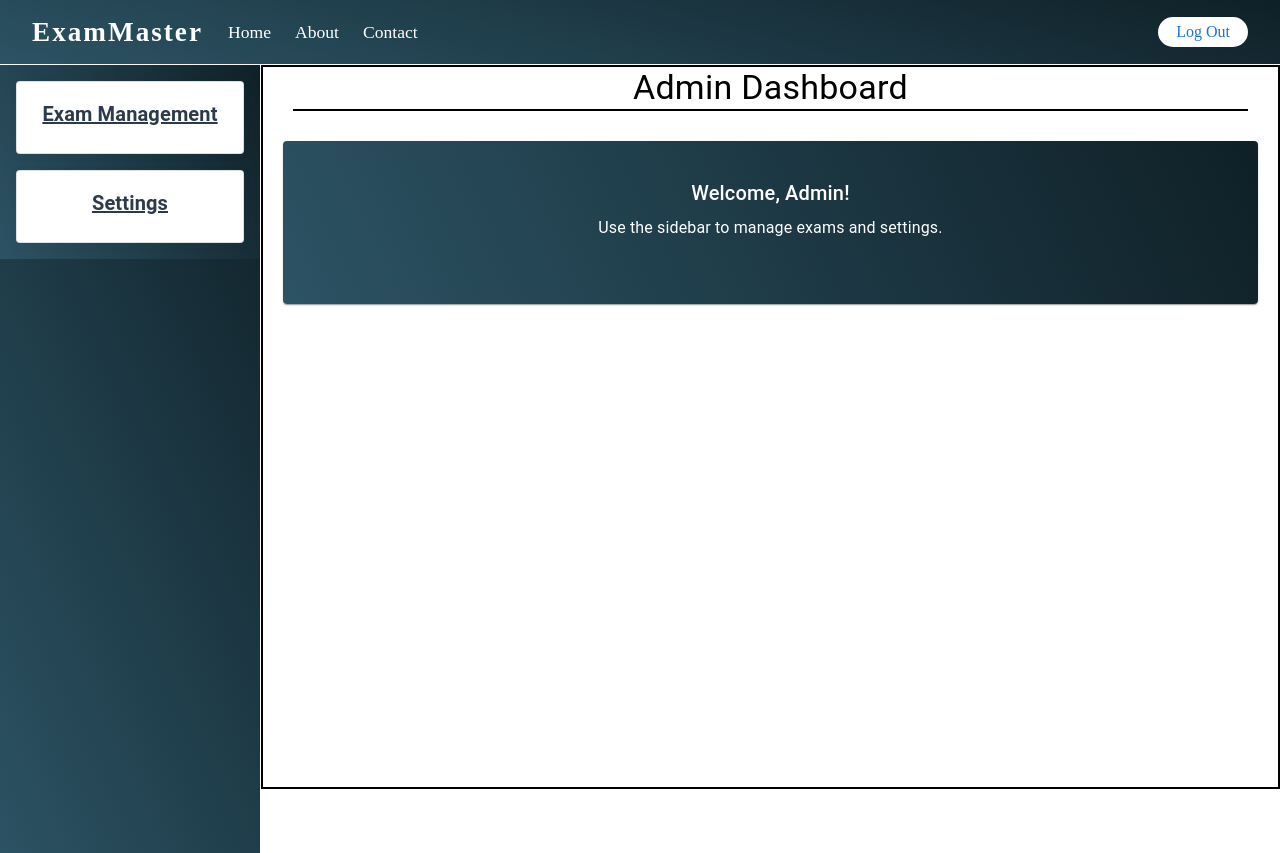
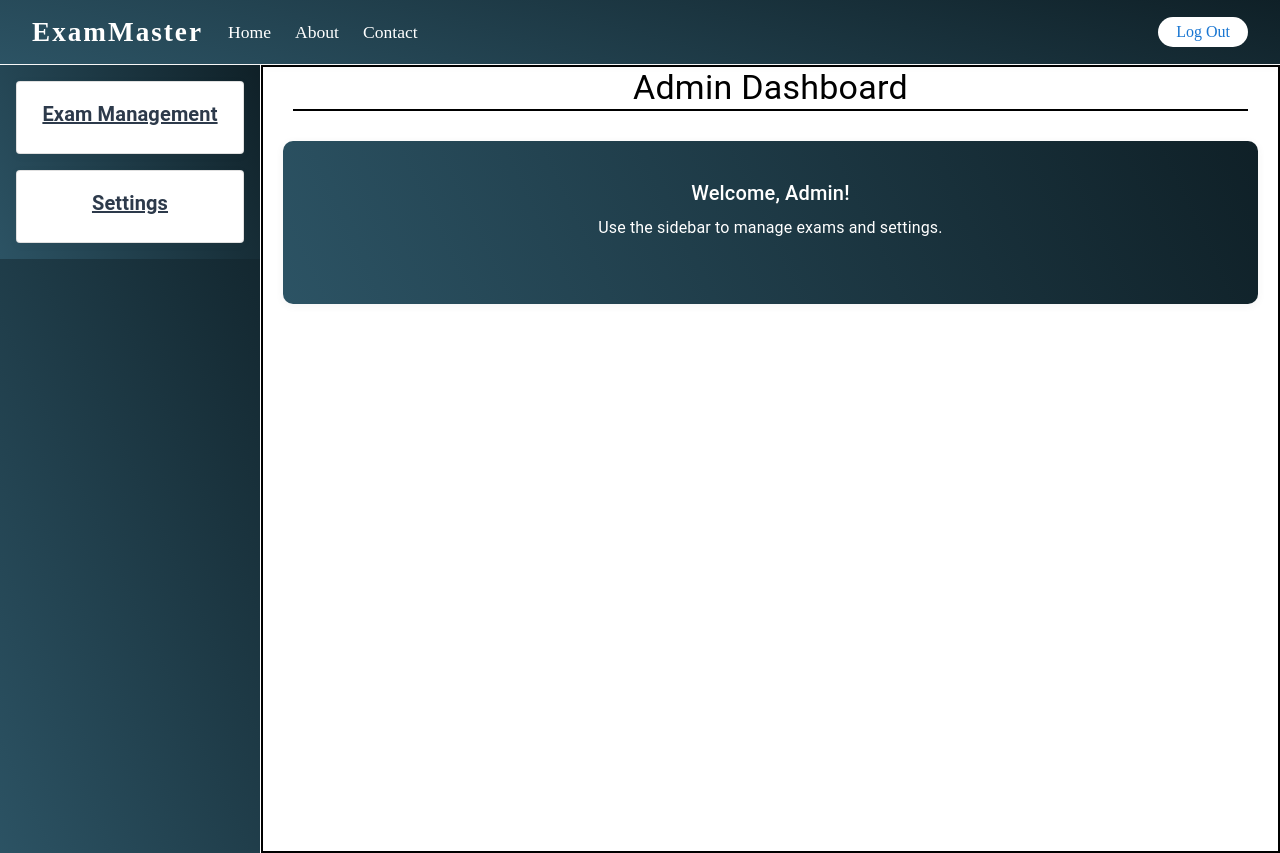
Before and after one commit to Siddharth2k14/online-exam-portal-client, a React (Vite) app: page /admin/dashboard in a window 1280 px wide. Before the commit the page ends 800 px from the top, so only its background shows below. Built offline with nearby package versions, Linux system fonts and the light colour scheme.

Commit message:
Replacing outer css with inner css for the AdminPage component

```diff
--- a/src/components/AdminPage/AdminPage.css
+++ b/src/components/AdminPage/AdminPage.css
@@ -6,12 +6,7 @@
 }
 
 .admin-page {
-    width: 79.6vw;
-    min-height: 90.5vh;
     border: 2px solid black;
-    position: absolute;
-    top: 65px;
-    left: 261px;
     /* background: linear-gradient(245deg, #0f2027, #2c5364); */
     color: black;
 }
@@ -26,26 +21,7 @@
     letter-spacing: 1px;
 }
 
-.horizontal-line {
-    border: none;
-    border-top: 2px solid black;
-    margin: 0 30px 30px 30px;
-    height: 0;
-}
 
-.admin-welcome {
-    text-align: center;
-    margin-bottom: 20px;
-    font-size: 1.5rem;
-    font-weight: 500;
-    color: white;
-}
-.admin-card {
-    margin: 20px;
-    padding: 20px;
-    border-radius: 10px;
-    box-shadow: 0 2px 8px rgba(60, 60, 60, 0.06);
-}
 .admin-settings {
     display: flex;
     justify-content: center;
--- a/src/components/AdminPage/AdminPage.jsx
+++ b/src/components/AdminPage/AdminPage.jsx
@@ -4,12 +4,14 @@ import { Card, CardContent, Typography } from '@mui/material';
 import SideBar from '../SideBar/SideBar';
 import ExamCreation from '../Exam Creation/ExamCreation';
 import ManageExam from '../Manage Exams/ManageExam';
+import { useSelector } from 'react-redux';
 import AccountSettings from '../Account Settings/AccountSettings';
 
 const AdminPage = () => {
   const [selectedSection, setSelectedSection] = useState('');
   const [titleExam, setTitleExam] = useState('');
   // const [submittedTitle, setSubmittedTitle] = useState('');
+  const user = useSelector(state => state.auth.user);
 
   const renderContent = () => {
     if (selectedSection === 'Exam Creation') {
@@ -19,12 +21,21 @@ const AdminPage = () => {
       return <ManageExam />;
     }
     else if (selectedSection === 'Account Settings') {
-      return <AccountSettings />;
+      return <AccountSettings user={user} />;
     }
 
     return (
       <>
-        <div className='admin-welcome'>
+        <div
+          className='admin-welcome'
+          style={{
+            textAlign: 'center',
+            marginBottom: '20px',
+            fontSize: '1.5rem',
+            fontWeight: '500',
+            color: 'white',
+          }}
+        >
           <Typography variant="h6" gutterBottom>
             Welcome, Admin!
           </Typography>
@@ -39,12 +50,34 @@ const AdminPage = () => {
   return (
     <>
       <SideBar onSectionSelect={setSelectedSection} />
-      <div className='admin-page'>
+      <div
+        className='admin-page'
+        style={{
+          width: '79.6vw',
+          minHeight: '98.5vh',
+          position: 'absolute',
+          top: '65px',
+          left: '261px'
+        }}
+      >
         <Typography variant='h4' className='admin-heading'>
           Admin Dashboard
         </Typography>
-        <hr className='horizontal-line' />
-        <Card className='admin-card'>
+        <hr style={{
+          border: 'none',
+          borderTop: '2px solid black',
+          margin: '0 30px 30px 30px',
+          height: '0'
+        }} />
+        <Card
+          className='admin-card'
+          sx={{
+            margin: '20px',
+            padding: '20px',
+            borderRadius: '10px',
+            boxShadow: '0 2px 8px rgba(60, 60, 60, 0.06)',
+          }}
+        >
           <CardContent>
             {renderContent()}
           </CardContent>
```
